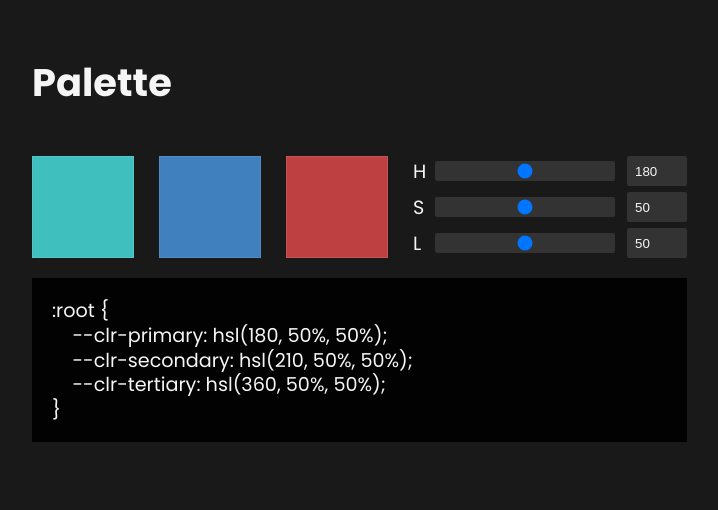
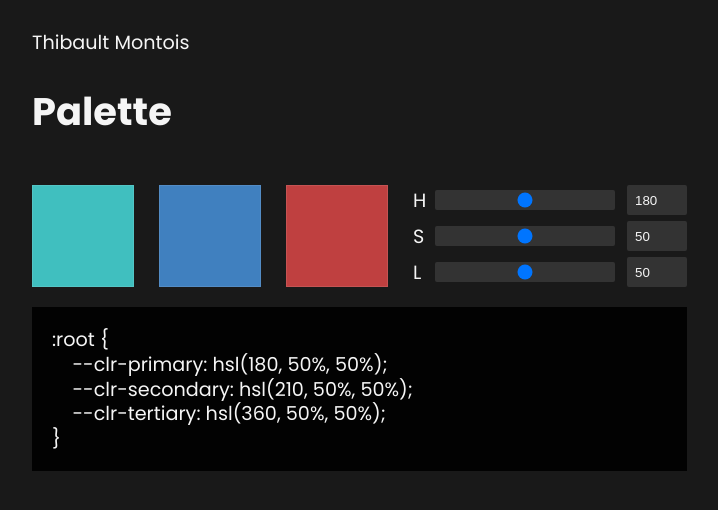
Before and after one commit to ThibaultMontois/AstonColorPalette, an Angular app: page / in a window 1280 px wide. Shown: the top 510 px of the page, without its empty margins (56-774 px from the left). Built offline with nearby package versions, Linux system fonts and the light colour scheme.

Commit message:
Update app.component.html

```diff
--- a/src/app/app.component.html
+++ b/src/app/app.component.html
@@ -1 +1,2 @@
+<span>Thibault Montois</span>
 <app-color-palette></app-color-palette>
```
